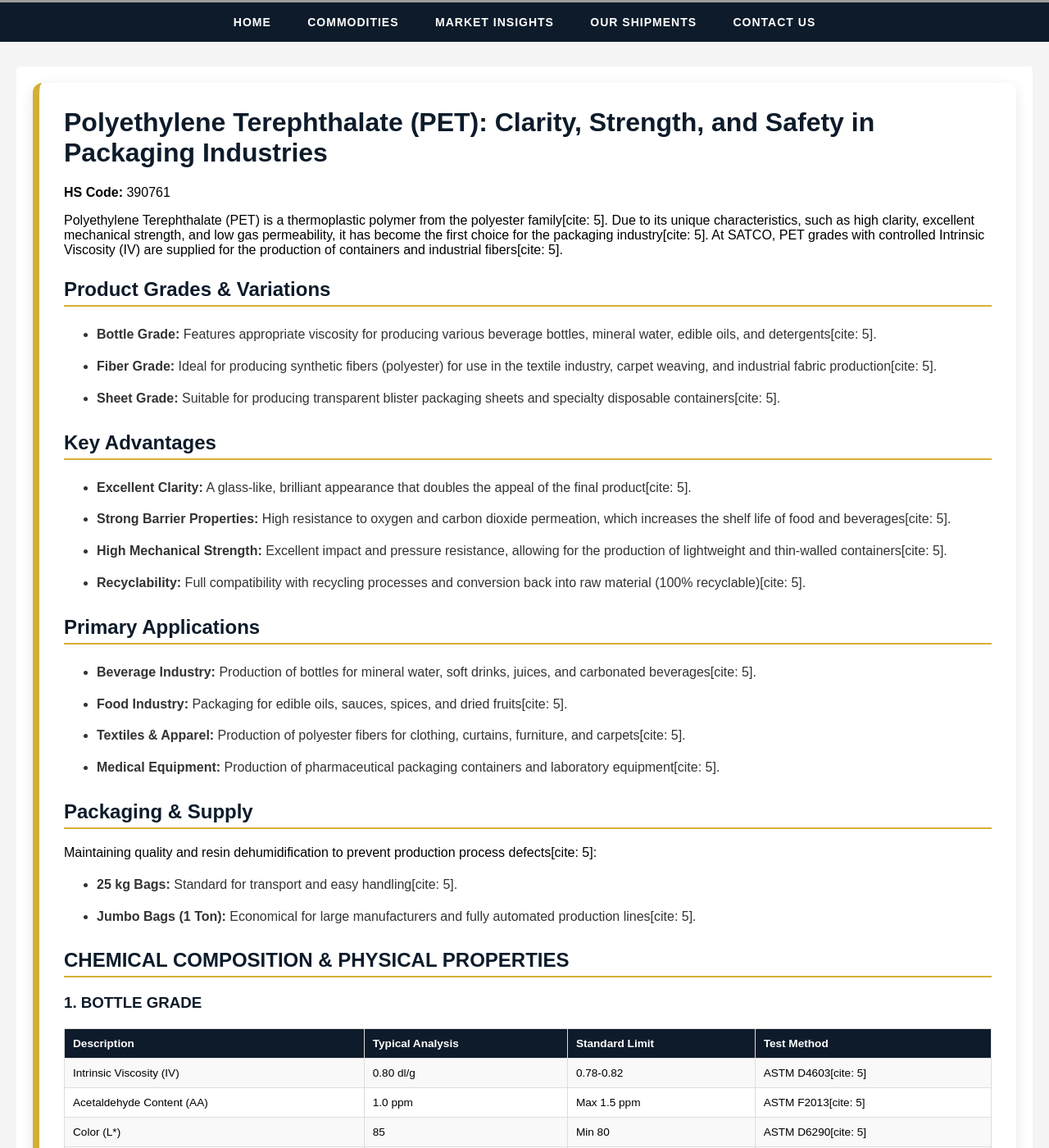
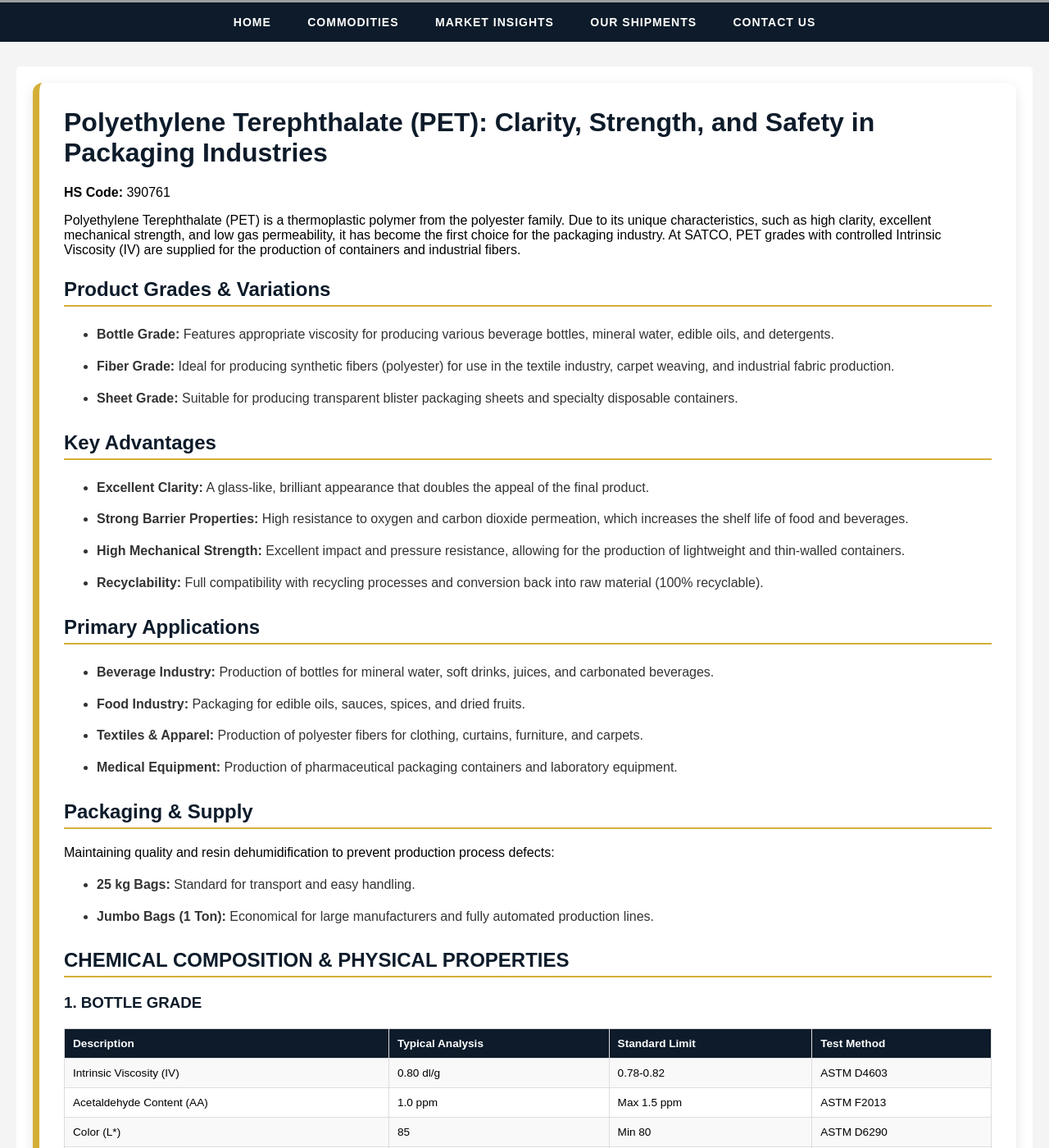
Before and after one commit to satco-petrochemical/satco-petrochemical.github.io, a Jekyll site: the page built from products/polyethylene-terephthalate/index.html, in a window 1280 px wide and 1400 px high, scrolled down 347 px. Shown: the whole window at 82% size. Built offline with Jekyll 4.4.1, drawn with Linux system fonts in a browser that asks for light colours; some of the changed text lies outside the part shown; grey boxes are pictures that could not be loaded.

Commit message:
Update index.html

```diff
--- a/products/polyethylene-terephthalate/index.html
+++ b/products/polyethylene-terephthalate/index.html
@@ -27,36 +27,36 @@ title: Polyethylene Terephthalate (PET) | SATCO Petrochemical
 <div class="content-card">
   <h1>Polyethylene Terephthalate (PET): Clarity, Strength, and Safety in Packaging Industries</h1>
   <p><b>HS Code:</b> 390761</p>
-  <p>Polyethylene Terephthalate (PET) is a thermoplastic polymer from the polyester family[cite: 5]. Due to its unique characteristics, such as high clarity, excellent mechanical strength, and low gas permeability, it has become the first choice for the packaging industry[cite: 5]. At SATCO, PET grades with controlled Intrinsic Viscosity (IV) are supplied for the production of containers and industrial fibers[cite: 5].</p>
+  <p>Polyethylene Terephthalate (PET) is a thermoplastic polymer from the polyester family. Due to its unique characteristics, such as high clarity, excellent mechanical strength, and low gas permeability, it has become the first choice for the packaging industry. At SATCO, PET grades with controlled Intrinsic Viscosity (IV) are supplied for the production of containers and industrial fibers.</p>
 
   <h2>Product Grades & Variations</h2>
   <ul>
-    <li><b>Bottle Grade:</b> Features appropriate viscosity for producing various beverage bottles, mineral water, edible oils, and detergents[cite: 5].</li>
-    <li><b>Fiber Grade:</b> Ideal for producing synthetic fibers (polyester) for use in the textile industry, carpet weaving, and industrial fabric production[cite: 5].</li>
-    <li><b>Sheet Grade:</b> Suitable for producing transparent blister packaging sheets and specialty disposable containers[cite: 5].</li>
+    <li><b>Bottle Grade:</b> Features appropriate viscosity for producing various beverage bottles, mineral water, edible oils, and detergents.</li>
+    <li><b>Fiber Grade:</b> Ideal for producing synthetic fibers (polyester) for use in the textile industry, carpet weaving, and industrial fabric production.</li>
+    <li><b>Sheet Grade:</b> Suitable for producing transparent blister packaging sheets and specialty disposable containers.</li>
   </ul>
 
   <h2>Key Advantages</h2>
   <ul>
-    <li><b>Excellent Clarity:</b> A glass-like, brilliant appearance that doubles the appeal of the final product[cite: 5].</li>
-    <li><b>Strong Barrier Properties:</b> High resistance to oxygen and carbon dioxide permeation, which increases the shelf life of food and beverages[cite: 5].</li>
-    <li><b>High Mechanical Strength:</b> Excellent impact and pressure resistance, allowing for the production of lightweight and thin-walled containers[cite: 5].</li>
-    <li><b>Recyclability:</b> Full compatibility with recycling processes and conversion back into raw material (100% recyclable)[cite: 5].</li>
+    <li><b>Excellent Clarity:</b> A glass-like, brilliant appearance that doubles the appeal of the final product.</li>
+    <li><b>Strong Barrier Properties:</b> High resistance to oxygen and carbon dioxide permeation, which increases the shelf life of food and beverages.</li>
+    <li><b>High Mechanical Strength:</b> Excellent impact and pressure resistance, allowing for the production of lightweight and thin-walled containers.</li>
+    <li><b>Recyclability:</b> Full compatibility with recycling processes and conversion back into raw material (100% recyclable).</li>
   </ul>
 
   <h2>Primary Applications</h2>
   <ul>
-    <li><b>Beverage Industry:</b> Production of bottles for mineral water, soft drinks, juices, and carbonated beverages[cite: 5].</li>
-    <li><b>Food Industry:</b> Packaging for edible oils, sauces, spices, and dried fruits[cite: 5].</li>
-    <li><b>Textiles & Apparel:</b> Production of polyester fibers for clothing, curtains, furniture, and carpets[cite: 5].</li>
-    <li><b>Medical Equipment:</b> Production of pharmaceutical packaging containers and laboratory equipment[cite: 5].</li>
+    <li><b>Beverage Industry:</b> Production of bottles for mineral water, soft drinks, juices, and carbonated beverages.</li>
+    <li><b>Food Industry:</b> Packaging for edible oils, sauces, spices, and dried fruits.</li>
+    <li><b>Textiles & Apparel:</b> Production of polyester fibers for clothing, curtains, furniture, and carpets.</li>
+    <li><b>Medical Equipment:</b> Production of pharmaceutical packaging containers and laboratory equipment.</li>
   </ul>
 
   <h2>Packaging & Supply</h2>
-  <p>Maintaining quality and resin dehumidification to prevent production process defects[cite: 5]:</p>
+  <p>Maintaining quality and resin dehumidification to prevent production process defects:</p>
   <ul>
-    <li><b>25 kg Bags:</b> Standard for transport and easy handling[cite: 5].</li>
-    <li><b>Jumbo Bags (1 Ton):</b> Economical for large manufacturers and fully automated production lines[cite: 5].</li>
+    <li><b>25 kg Bags:</b> Standard for transport and easy handling.</li>
+    <li><b>Jumbo Bags (1 Ton):</b> Economical for large manufacturers and fully automated production lines.</li>
   </ul>
 
   <h2>CHEMICAL COMPOSITION & PHYSICAL PROPERTIES</h2>
@@ -64,21 +64,21 @@ title: Polyethylene Terephthalate (PET) | SATCO Petrochemical
   <h3>1. BOTTLE GRADE</h3>
   <table>
     <tr><th>Description</th><th>Typical Analysis</th><th>Standard Limit</th><th>Test Method</th></tr>
-    <tr><td>Intrinsic Viscosity (IV)</td><td>0.80 dl/g</td><td>0.78-0.82</td><td>ASTM D4603[cite: 5]</td></tr>
-    <tr><td>Acetaldehyde Content (AA)</td><td>1.0 ppm</td><td>Max 1.5 ppm</td><td>ASTM F2013[cite: 5]</td></tr>
-    <tr><td>Color (L*)</td><td>85</td><td>Min 80</td><td>ASTM D6290[cite: 5]</td></tr>
-    <tr><td>Melting Point</td><td>248°C</td><td>245-250°C</td><td>ASTM D3418[cite: 5]</td></tr>
+    <tr><td>Intrinsic Viscosity (IV)</td><td>0.80 dl/g</td><td>0.78-0.82</td><td>ASTM D4603</td></tr>
+    <tr><td>Acetaldehyde Content (AA)</td><td>1.0 ppm</td><td>Max 1.5 ppm</td><td>ASTM F2013</td></tr>
+    <tr><td>Color (L*)</td><td>85</td><td>Min 80</td><td>ASTM D6290</td></tr>
+    <tr><td>Melting Point</td><td>248°C</td><td>245-250°C</td><td>ASTM D3418</td></tr>
   </table>
 
   <h3>2. FIBER GRADE</h3>
   <table>
     <tr><th>Description</th><th>Typical Analysis</th><th>Standard Limit</th><th>Test Method</th></tr>
-    <tr><td>Intrinsic Viscosity (IV)</td><td>0.64 dl/g</td><td>0.62-0.66</td><td>ASTM D4603[cite: 5]</td></tr>
-    <tr><td>Diethylene Glycol (DEG)</td><td>1.0%</td><td>Max 1.5%</td><td>GC Method[cite: 5]</td></tr>
-    <tr><td>Ash Content</td><td>0.05%</td><td>Max 0.10%</td><td>ASTM D5630[cite: 5]</td></tr>
-    <tr><td>Color (b*)</td><td>2.5</td><td>Max 3.0</td><td>ASTM D6290[cite: 5]</td></tr>
+    <tr><td>Intrinsic Viscosity (IV)</td><td>0.64 dl/g</td><td>0.62-0.66</td><td>ASTM D4603</td></tr>
+    <tr><td>Diethylene Glycol (DEG)</td><td>1.0%</td><td>Max 1.5%</td><td>GC Method</td></tr>
+    <tr><td>Ash Content</td><td>0.05%</td><td>Max 0.10%</td><td>ASTM D5630</td></tr>
+    <tr><td>Color (b*)</td><td>2.5</td><td>Max 3.0</td><td>ASTM D6290</td></tr>
   </table>
 
   <h2>Call to Action</h2>
-  <p>For Technical Data Sheets (TDS) and price inquiries for various PET grades tailored to your project requirements, please contact the SATCO sales department[cite: 5].</p>
+  <p>For Technical Data Sheets (TDS) and price inquiries for various PET grades tailored to your project requirements, please contact the SATCO sales department.</p>
 </div>
```
